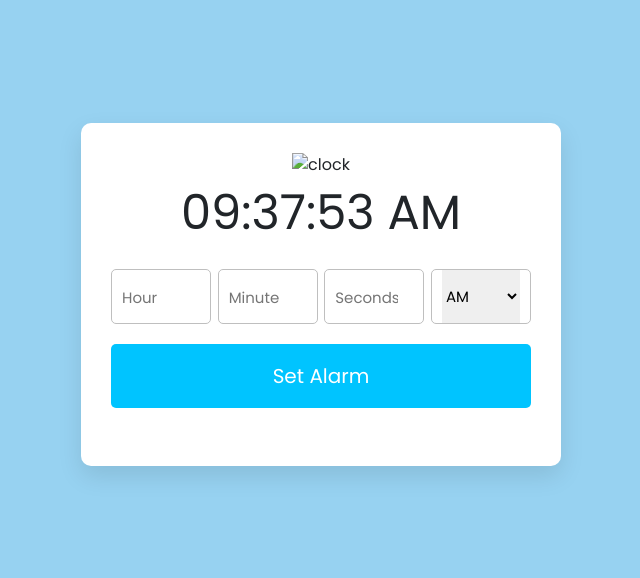
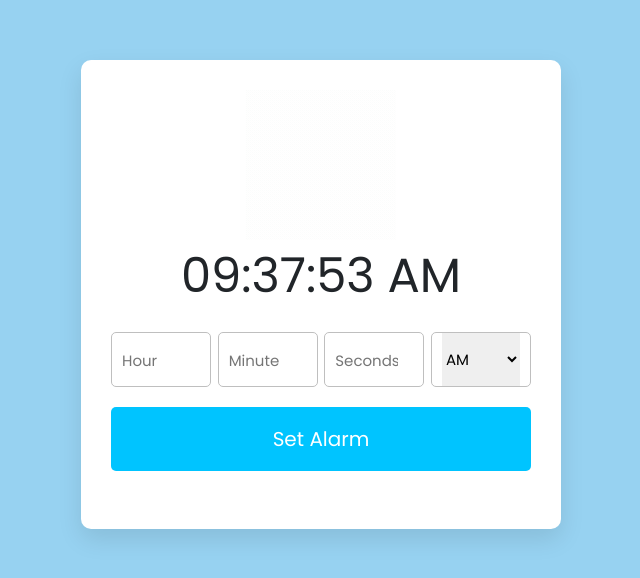
Before and after one commit to kiranc8/alarm-clock, a plain HTML site: page index.html in a window 1280 px wide. Shown: the part 106-684 px from the top of the page, without its empty margins (319-959 px from the left). Drawn offline with nearby package versions, Linux system fonts and the light colour scheme; the site is published under a folder, as on GitHub Pages, so addresses that start at the root find nothing.

Commit message:
Update index.html

```diff
--- a/index.html
+++ b/index.html
@@ -19,7 +19,7 @@
     <!-- Beginning of container section -->
     <div class="container">
         <!-- alarm clock image -->
-        <img src="/assets/115052-alarm-clock.gif" alt="clock">
+        <img src="assets/115052-alarm-clock.gif" alt="clock">
         <!-- Time -->
         <div id="clock"></div>
         <!-- inputs -->
```
